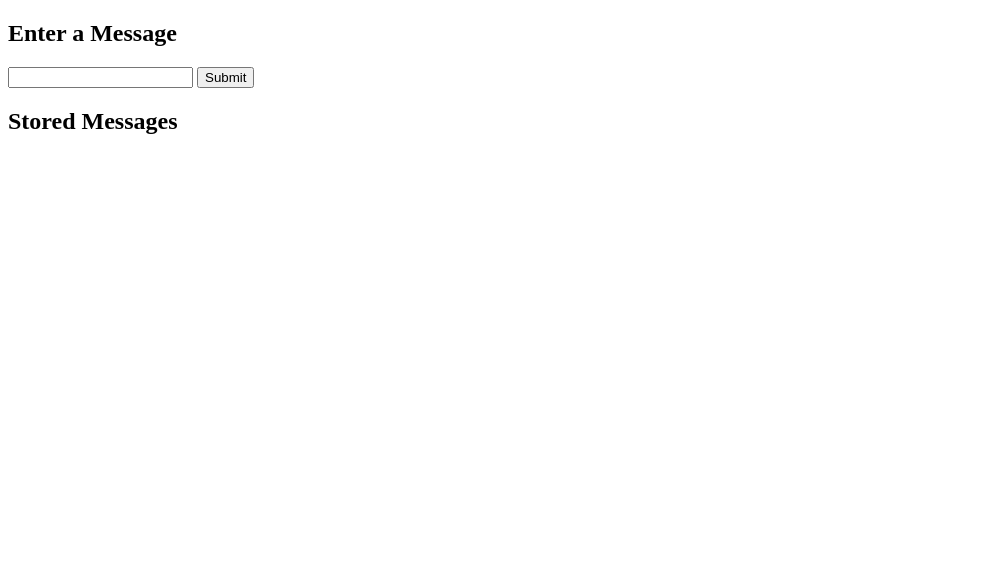
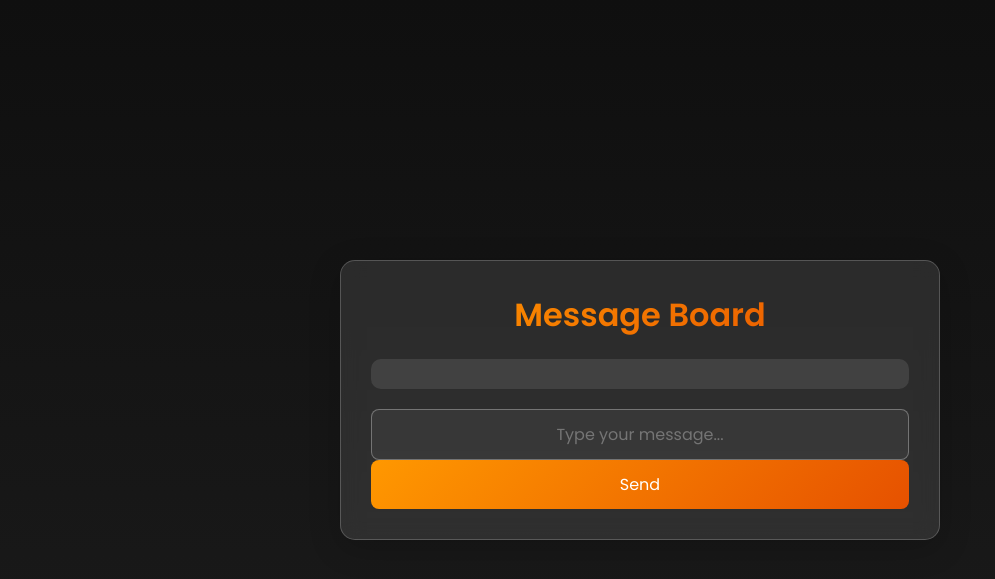
Before and after one commit to Poojass1998/docker-flask-mysql, a Flask app: page / in a window 1280 px wide. Shown: the top 579 px of the page, without its empty margins (0-995 px from the left). Run offline with Flask 3, Linux system fonts and the light colour scheme; data that the repository does not hold is empty.

Commit message:
Update index.html

```diff
--- a/app/templates/index.html
+++ b/app/templates/index.html
@@ -1,20 +1,184 @@
 <!DOCTYPE html>
-<html>
+<html lang="en">
+
 <head>
-    <title>Message Board</title>
+    <meta charset="UTF-8">
+    <meta name="viewport" content="width=device-width, initial-scale=1.0">
+    <title>Flask App new🚀</title>
+    <style>
+        /* Import Google Font */
+        @import url('https://fonts.googleapis.com/css2?family=Poppins:wght@300;400;600&display=swap');
+
+        /* Reset Default Styles */
+        * {
+            margin: 0;
+            padding: 0;
+            box-sizing: border-box;
+            font-family: 'Poppins', sans-serif;
+        }
+
+        /* Background with subtle gradient */
+        body {
+            background: linear-gradient(to bottom, #0f0f0f, #1c1c1c);
+            color: #fff;
+            display: flex;
+            justify-content: center;
+            align-items: center;
+            min-height: 100vh;
+            padding: 20px;
+        }
+
+        /* Glassmorphic Container */
+        .container {
+            max-width: 600px;
+            width: 100%;
+            padding: 30px;
+            background: rgba(255, 255, 255, 0.1);
+            backdrop-filter: blur(10px);
+            border-radius: 15px;
+            box-shadow: 0 8px 32px rgba(0, 0, 0, 0.2);
+            border: 1px solid rgba(255, 255, 255, 0.2);
+            text-align: center;
+            transition: transform 0.3s ease, box-shadow 0.3s ease;
+        }
+
+        .container:hover {
+            transform: translateY(-5px);
+            box-shadow: 0 12px 24px rgba(255, 255, 255, 0.1);
+        }
+
+        /* Elegant Heading */
+        h1 {
+            font-size: 2rem;
+            font-weight: 600;
+            background: linear-gradient(135deg, #ff9800, #e65100);
+            -webkit-background-clip: text;
+            -webkit-text-fill-color: transparent;
+            margin-bottom: 20px;
+        }
+
+        /* Messages Box */
+        .messages {
+            margin-bottom: 20px;
+            padding: 15px;
+            background: rgba(255, 255, 255, 0.1);
+            border-radius: 10px;
+            max-height: 200px;
+            overflow-y: auto;
+        }
+
+        .messages p {
+            padding: 10px;
+            background: rgba(255, 255, 255, 0.2);
+            border-radius: 8px;
+            margin-bottom: 5px;
+            font-size: 0.95rem;
+        }
+
+        /* Animated Input Fields */
+        input[type="text"] {
+            width: 100%;
+            padding: 12px;
+            border: 1px solid rgba(255, 255, 255, 0.3);
+            background: rgba(255, 255, 255, 0.05);
+            color: #fff;
+            border-radius: 8px;
+            font-size: 16px;
+            transition: all 0.3s ease;
+            text-align: center;
+        }
+
+        input[type="text"]:focus {
+            border-color: #ff9800;
+            box-shadow: 0 0 12px rgba(255, 152, 0, 0.5);
+            outline: none;
+        }
+
+        /* Glowing Submit Button */
+        input[type="submit"] {
+            width: 100%;
+            padding: 12px;
+            background: linear-gradient(135deg, #ff9800, #e65100);
+            color: #fff;
+            border: none;
+            border-radius: 8px;
+            cursor: pointer;
+            font-size: 16px;
+            transition: all 0.3s ease;
+        }
+
+        input[type="submit"]:hover {
+            box-shadow: 0 0 20px rgba(255, 152, 0, 0.6);
+            transform: translateY(-2px);
+        }
+
+        /* Mobile Responsive */
+        @media (max-width: 600px) {
+            .container {
+                padding: 20px;
+            }
+
+            h1 {
+                font-size: 1.6rem;
+            }
+
+            input[type="text"], input[type="submit"] {
+                font-size: 14px;
+            }
+        }
+    </style>
 </head>
+
 <body>
-    <h2>Enter a Message</h2>
-    <form method="POST">
-        <input type="text" name="message" required>
-        <button type="submit">Submit</button>
-    </form>
+    <div class="container">
+        <h1>Message Board</h1>
 
-    <h2>Stored Messages</h2>
-    <ul>
-        {% for message in messages %}
-            <li>{{ message[1] }}</li>
-        {% endfor %}
-    </ul>
+        <div class="messages">
+            {% for message in messages %}
+                <p>{{ message[0] }}</p>
+            {% endfor %}
+        </div>
+
+        <form id="messageForm">
+            <input type="text" name="new_message" placeholder="Type your message..." required>
+            <input type="submit" value="Send">
+        </form>
+    </div>
+
+    <!-- jQuery for Smooth AJAX Requests -->
+    <script src="https://code.jquery.com/jquery-3.6.0.min.js"></script>
+    <script>
+        $(document).ready(function() {
+            $("#messageForm").on("submit", function(event) {
+                event.preventDefault(); // Prevent page reload
+
+                let messageInput = $("input[name='new_message']");
+                let message = messageInput.val().trim();
+
+                if (message === "") {
+                    alert("Message cannot be empty!");
+                    return;
+                }
+
+                $.ajax({
+                    url: "/submit",
+                    type: "POST",
+                    data: { new_message: message },
+                    success: function(response) {
+                        if (response && response.message) {
+                            $(".messages").append("<p>" + response.message + "</p>");
+                            messageInput.val("");
+                        } else {
+                            console.error("Unexpected response format:", response);
+                        }
+                    },
+                    error: function(xhr, status, error) {
+                        console.error("AJAX Error:", status, error);
+                    }
+                });
+            });
+        });
+    </script>
 </body>
+
 </html>
```
